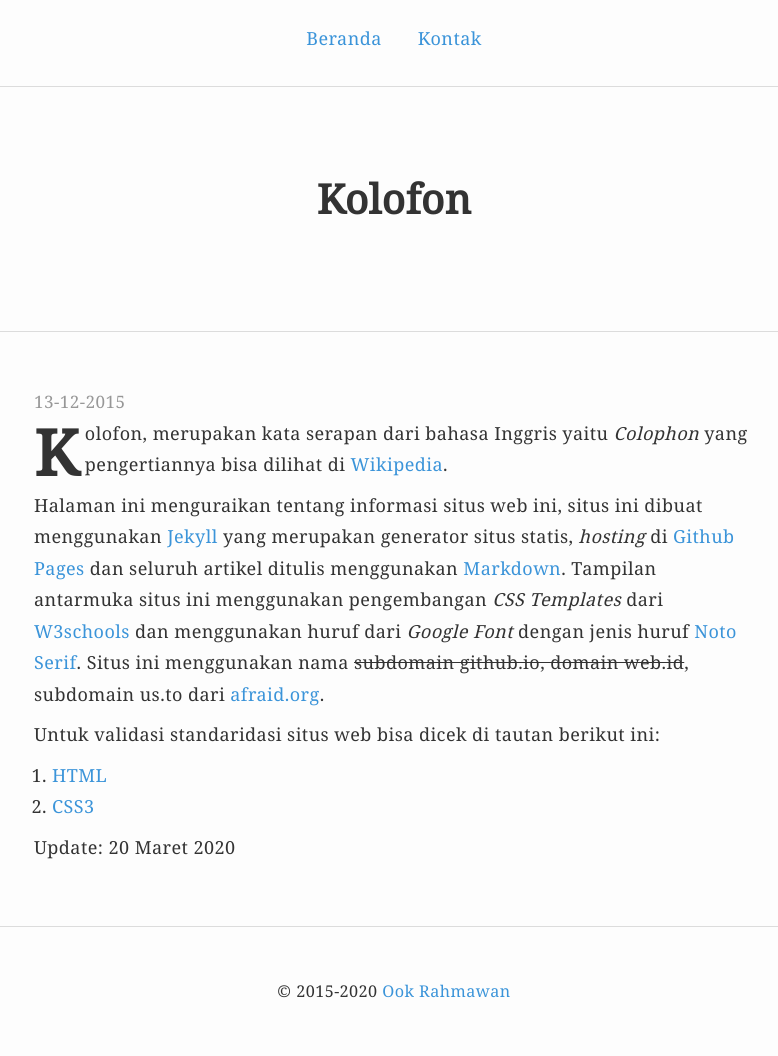
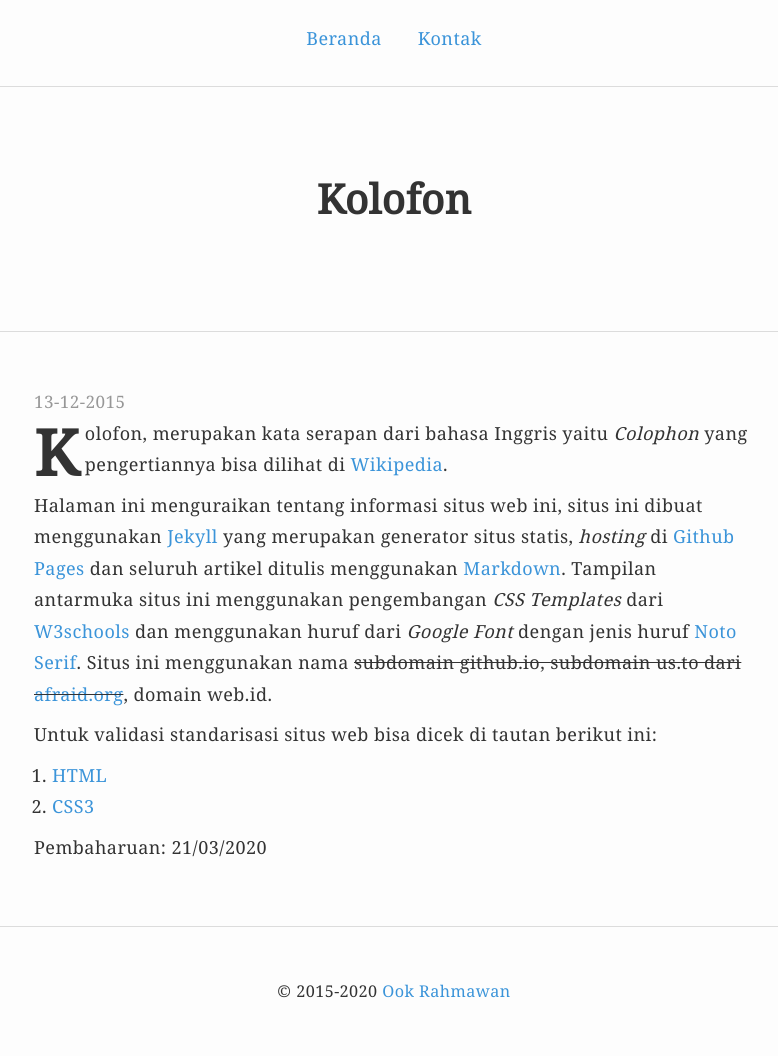
Before and after one commit to krhmwn/krhmwn.github.io, a Jekyll site: the page built from _posts/2015-12-13-kolofon.markdown, in a window 1280 px wide. Shown: the whole page, without its empty margins (246-1024 px from the left). Built offline with Jekyll 4.4.1, drawn with Linux system fonts in a browser that asks for light colours.

Commit message:
Update post 2020

```diff
--- a/_posts/2015-12-13-kolofon.markdown
+++ b/_posts/2015-12-13-kolofon.markdown
@@ -9,11 +9,11 @@ description: Kolofon Situs
 
 Kolofon, merupakan kata serapan dari bahasa Inggris yaitu *Colophon* yang pengertiannya bisa dilihat di [Wikipedia](https://id.wikipedia.org/wiki/Kolofon).
 
-Halaman ini menguraikan tentang informasi situs web ini, situs ini dibuat menggunakan [Jekyll](https://jekyllrb.com/) yang merupakan generator situs statis, *hosting* di [Github Pages](https://pages.github.com/) dan seluruh artikel ditulis menggunakan [Markdown](https://daringfireball.net/projects/markdown/). Tampilan antarmuka situs ini menggunakan pengembangan *CSS Templates* dari [W3schools](https://www.w3schools.com/css/css_templates.asp) dan menggunakan huruf dari *Google Font* dengan jenis huruf [Noto Serif](https://fonts.google.com/specimen/Noto+Serif). Situs ini menggunakan nama ~~subdomain github.io, domain web.id~~, subdomain us.to dari [afraid.org](https://freedns.afraid.org/).
+Halaman ini menguraikan tentang informasi situs web ini, situs ini dibuat menggunakan [Jekyll](https://jekyllrb.com/) yang merupakan generator situs statis, *hosting* di [Github Pages](https://pages.github.com/) dan seluruh artikel ditulis menggunakan [Markdown](https://daringfireball.net/projects/markdown/). Tampilan antarmuka situs ini menggunakan pengembangan *CSS Templates* dari [W3schools](https://www.w3schools.com/css/css_templates.asp) dan menggunakan huruf dari *Google Font* dengan jenis huruf [Noto Serif](https://fonts.google.com/specimen/Noto+Serif). Situs ini menggunakan nama ~~subdomain github.io, subdomain us.to dari [afraid.org](https://freedns.afraid.org/)~~, domain web.id.
 
-Untuk validasi standaridasi situs web bisa dicek di tautan berikut ini:
+Untuk validasi standarisasi situs web bisa dicek di tautan berikut ini:
 1. [HTML](https://validator.w3.org/)
 2. [CSS3](https://jigsaw.w3.org/css-validator/)
 
 
-Update: 20 Maret 2020
+Pembaharuan: 21/03/2020
```
